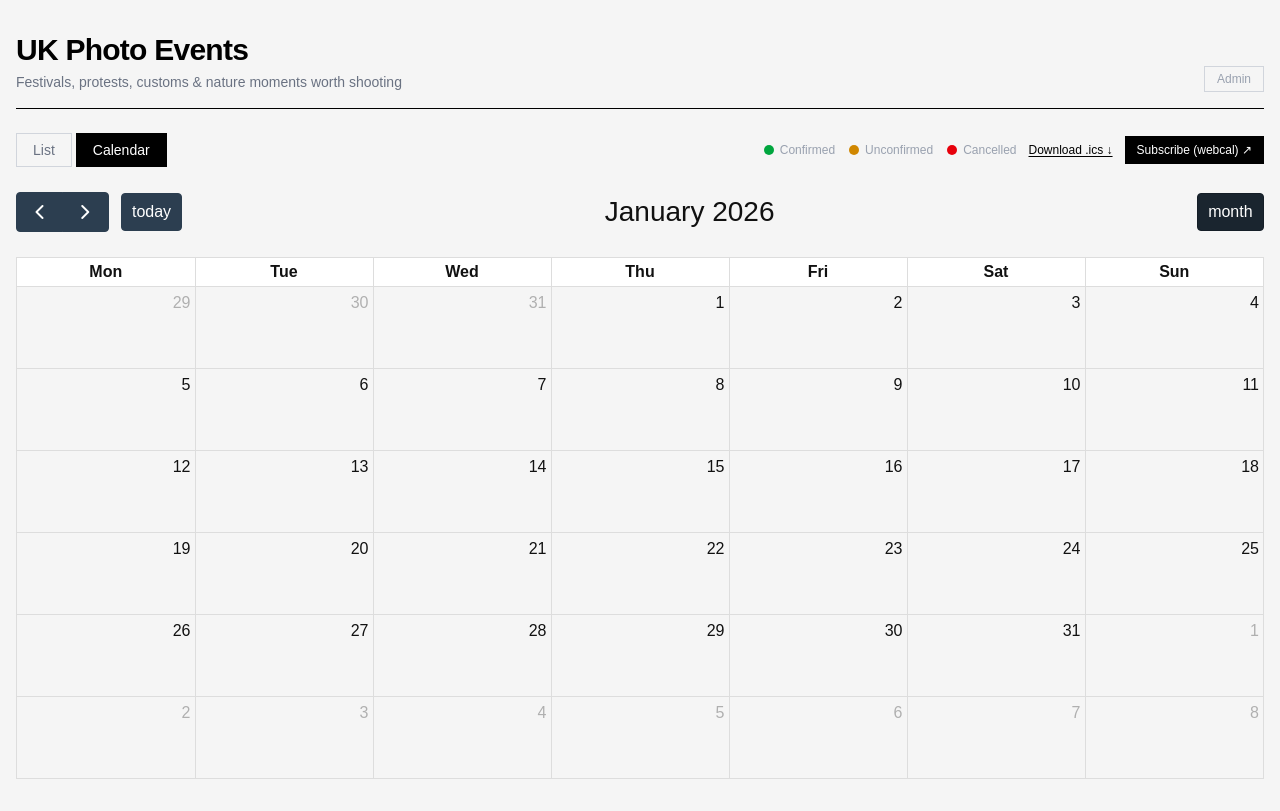
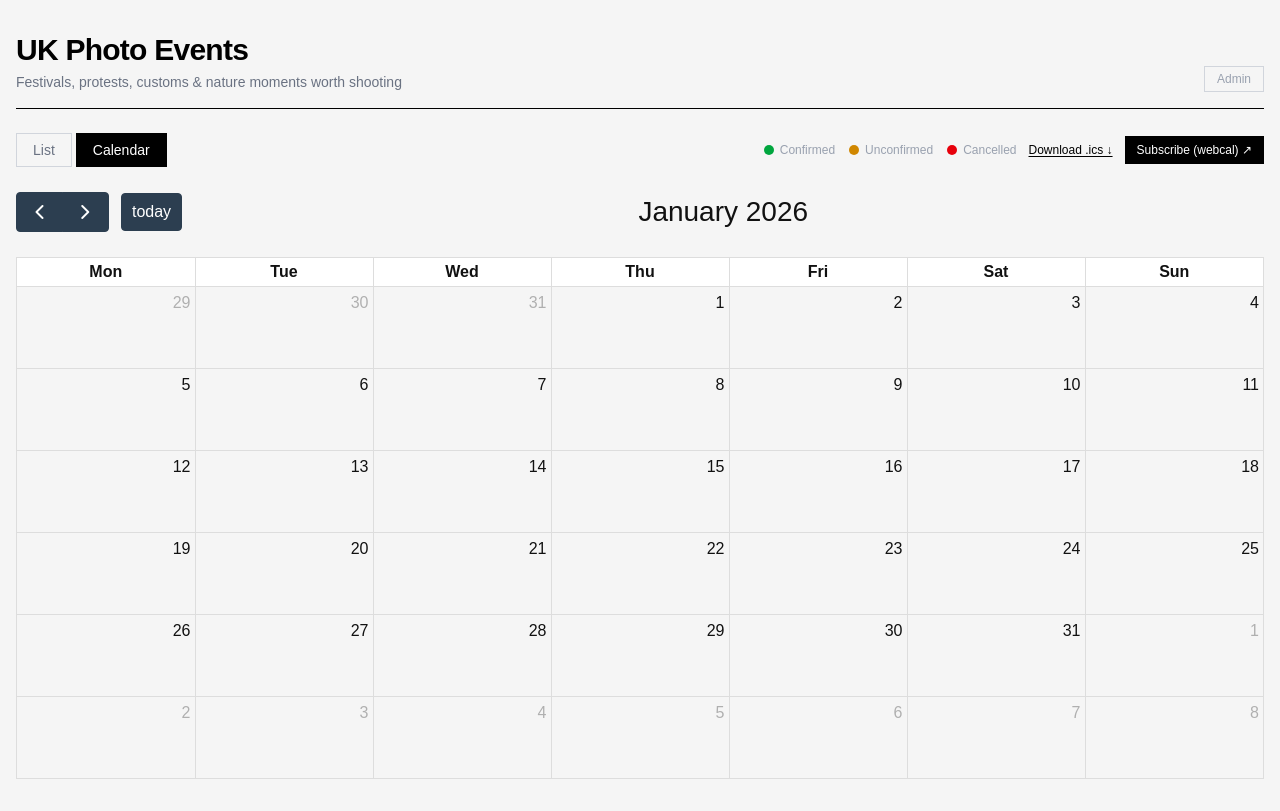
Before and after one commit to chiuwong/uk-photo-events, a Next.js app: page /calendar in a window 1280 px wide. Built offline with nearby package versions, Linux system fonts and the light colour scheme; no server answers; the database is empty.

Commit message:
Remove useless Month view toggle button from calendar header
Co-Authored-By: Claude Sonnet 4.6 <noreply@anthropic.com>

```diff
--- a/components/CalendarView.tsx
+++ b/components/CalendarView.tsx
@@ -84,7 +84,7 @@ export default function CalendarView({ events }: { events: CalEvent[] }) {
           headerToolbar={{
             left:   "prev,next today",
             center: "title",
-            right:  "dayGridMonth",
+            right:  "",
           }}
           dayMaxEvents={4}
           firstDay={1}
```
